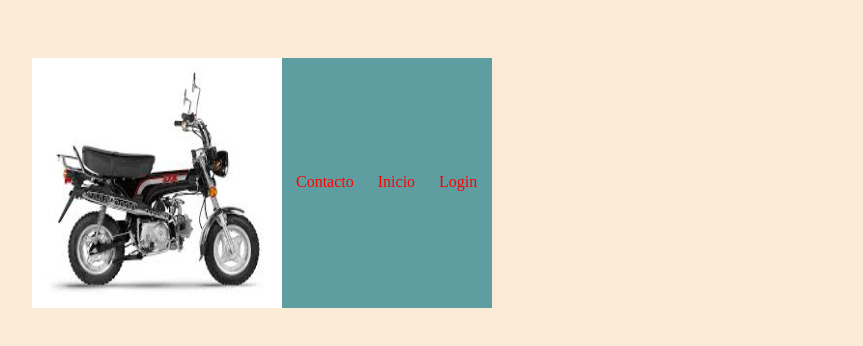
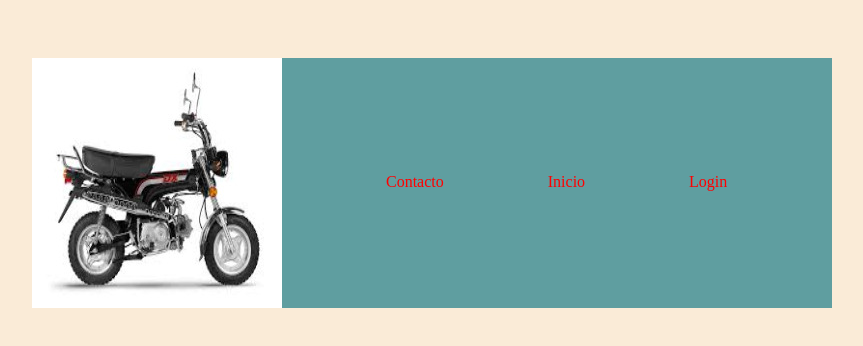
Before and after one commit to cocomicho1986/navegador, a plain HTML site: page index.html in a window 1280 px wide. Shown: the whole page, without its empty margins (176-1039 px from the left). Drawn offline with Linux system fonts and the light colour scheme.

Commit message:
Cambios importantes

```diff
--- a/index.html
+++ b/index.html
@@ -13,9 +13,9 @@
   <!-- Carrusel -->
   <div class="div1">
     <img class="logo" src="imagenes/dax250.jpeg"/>
-    <a class="contacto" href="contacto.html">Contacto</a>
-    <a class="index" href="index.html">Inicio</a>
-    <a class="login" href="login.html">Login</a>
+    <a class="links" href="contacto.html">Contacto</a>
+    <a class="links" href="index.html">Inicio</a>
+    <a class="links" href="login.html">Login</a>
   </div>
 
   <!--<script src="script.js"></script>-->
--- a/navegador.css
+++ b/navegador.css
@@ -7,27 +7,29 @@ background-color: antiquewhite;
     left: 200px;
     top:50px;
     background-color: cadetblue;
-    max-width: 460px;
+    max-width: 800px;
 
 }
-.contacto{
+.links{
     color: red;
-    margin:10px;
+    margin-left:100px;
     text-decoration: none;
+
 }
 .index{
-   color: red;
+  color: red;
     margin:10px;
     text-decoration: none;
 }
 .login{
-    color: red;
+   color: red;
     margin:10px;
     text-decoration: none;
+
 }
 .logo{
     vertical-align: middle;
-   align-self: baseline;
+   align-self: left;
 
 
 }
```
Also changed, not shown: subirGitHub.txt (added).
